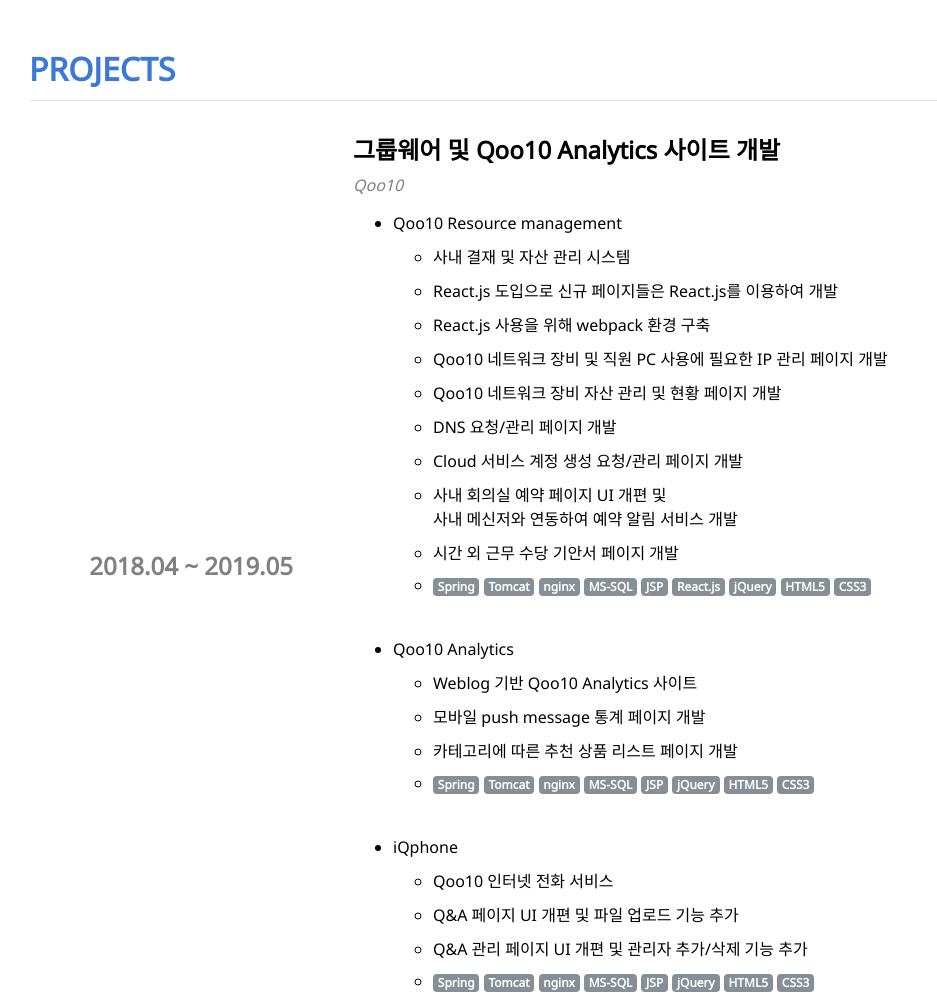
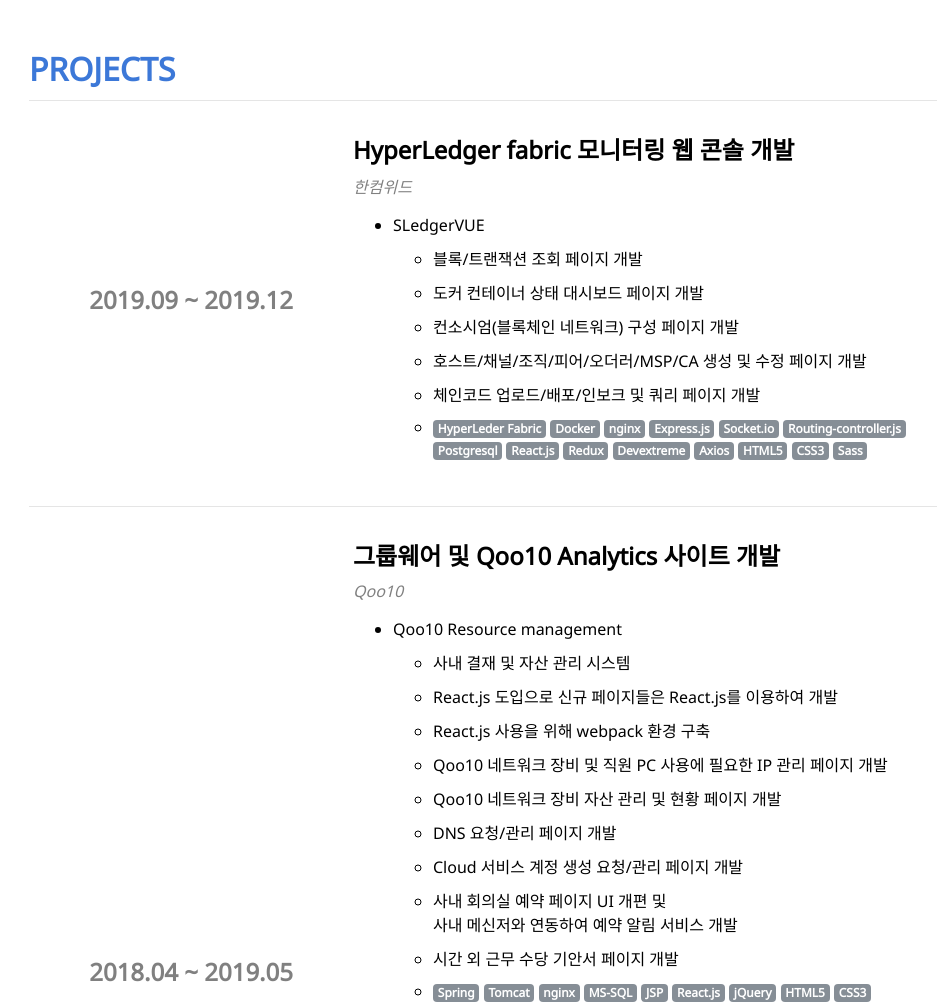
Before and after one commit to junhyeok-im/resume, a plain HTML site: page index.html in a window 1280 px wide. Shown: the part 1424-2429 px from the top of the page, without its empty margins (121-1058 px from the left). Drawn offline with nearby package versions, Linux system fonts and the light colour scheme.

Commit message:
한컴위드 이력 추가

```diff
--- a/index.html
+++ b/index.html
@@ -24,7 +24,7 @@
                 <h1 class="title">임 준 혁</h1>
                 <div class="container__float">
                     <div class="container__float_item"><i class="fa fa-envelope" aria-hidden="true"></i></div>
-                    <div class="container__float_item"><a href="mailto:amazons2@naver.com" target="_blank">amazons2@naver.com</a></div>
+                    <div class="container__float_item"><a href="mailto:jhlym92@gmail.com" target="_blank">jhlym92@gmail.com</a></div>
                 </div>
                 <div class="container__float">
                     <div class="container__float_item"><i class="fa fa-phone" aria-hidden="true"></i></div>
@@ -109,12 +109,48 @@
 			<h1 class="title wow fadeIn" data-wow-delay=".25s">PROJECTS</h1>
 			<table class="table__open wow fadeInUp" data-wow-delay=".25s">
 				<tbody>
+					<!-- 한컴위드 -->
+					<tr>
+						<th><h4 class="gray">2019.09 ~ 2019.12</h4></th>
+						<td>
+							<h4>HyperLedger fabric 모니터링 웹 콘솔 개발</h4>
+							<i class="gray">한컴위드</i>
+							<ul>
+								<!-- 프로젝트 -->
+								<li>SLedgerVUE</li>
+								<!-- 세부 내용 -->
+								<ul>
+									<li>블록/트랜잭션 조회 페이지 개발</li>
+									<li>도커 컨테이너 상태 대시보드 페이지 개발</li>
+									<li>컨소시엄(블록체인 네트워크) 구성 페이지 개발</li>
+									<li>호스트/채널/조직/피어/오더러/MSP/CA 생성 및 수정 페이지 개발</li>
+									<li>체인코드 업로드/배포/인보크 및 쿼리 페이지 개발</li>
+									<li>
+										<span class="badge badge__secondary">HyperLeder Fabric</span>
+										<span class="badge badge__secondary">Docker</span>
+										<span class="badge badge__secondary">nginx</span>
+										<span class="badge badge__secondary">Express.js</span>
+										<span class="badge badge__secondary">Socket.io</span>
+										<span class="badge badge__secondary">Routing-controller.js</span>
+										<span class="badge badge__secondary">Postgresql</span>
+										<span class="badge badge__secondary">React.js</span>
+										<span class="badge badge__secondary">Redux</span>
+										<span class="badge badge__secondary">Devextreme</span>
+										<span class="badge badge__secondary">Axios</span>
+										<span class="badge badge__secondary">HTML5</span>
+										<span class="badge badge__secondary">CSS3</span>
+										<span class="badge badge__secondary">Sass</span>
+									</li>
+								</ul>
+							</ul>
+						</td>
+					</tr>
+					<!-- Qoo10 -->
 					<tr>
 						<th><h4 class="gray">2018.04 ~ 2019.05</h4></th>
 						<td>
 							<h4>그룹웨어 및 Qoo10 Analytics 사이트 개발</h4>
 							<i class="gray">Qoo10</i>
-							<!-- Qoo10 -->
 							<ul>
 								<!-- 프로젝트 -->
 								<li>Qoo10 Resource management</li>
@@ -183,6 +219,7 @@
 						</td>
 					</tr>
 
+					<!-- 인스턴스 촉지도 -->
 					<tr>
 						<th><h4 class="gray">2016.12 ~ 2017.02</h4></th>
 						<td>
@@ -213,6 +250,7 @@
 						</td>
 					</tr>
 
+					<!-- Hadoop -->
 					<tr>
 						<th><h4 class="gray">2016.08 ~ 2016.11</h4></th>
 						<td>
@@ -262,7 +300,8 @@
                                 <li><span class="badge badge__light">1</span>Webpack</li>
 								<li><span class="badge badge__secondary">2</span>React.js</li>
                                 <li><span class="badge badge__primary">3</span>HTML5/CSS</li>
-                                <li><span class="badge badge__primary">3</span>Javascript</li>
+								<li><span class="badge badge__primary">3</span>Javascript</li>
+								<li><span class="badge badge__primary">3</span>jQuery</li>
                                 <li><span class="badge badge__primary">3</span>jsp</li>
                             </ul>
                         </td>
@@ -276,6 +315,7 @@
                                 <li><span class="badge badge__light">1</span>MongoDB</li>
                                 <li><span class="badge badge__light">1</span>nginx</li>
                                 <li><span class="badge badge__secondary">2</span>Node.js</li>
+                                <li><span class="badge badge__secondary">2</span>Express.js</li>
                                 <li><span class="badge badge__primary">3</span>MySQL</li>
                                 <li><span class="badge badge__primary">3</span>MS-SQL</li>
                                 <li><span class="badge badge__primary">3</span>Java</li>
```
